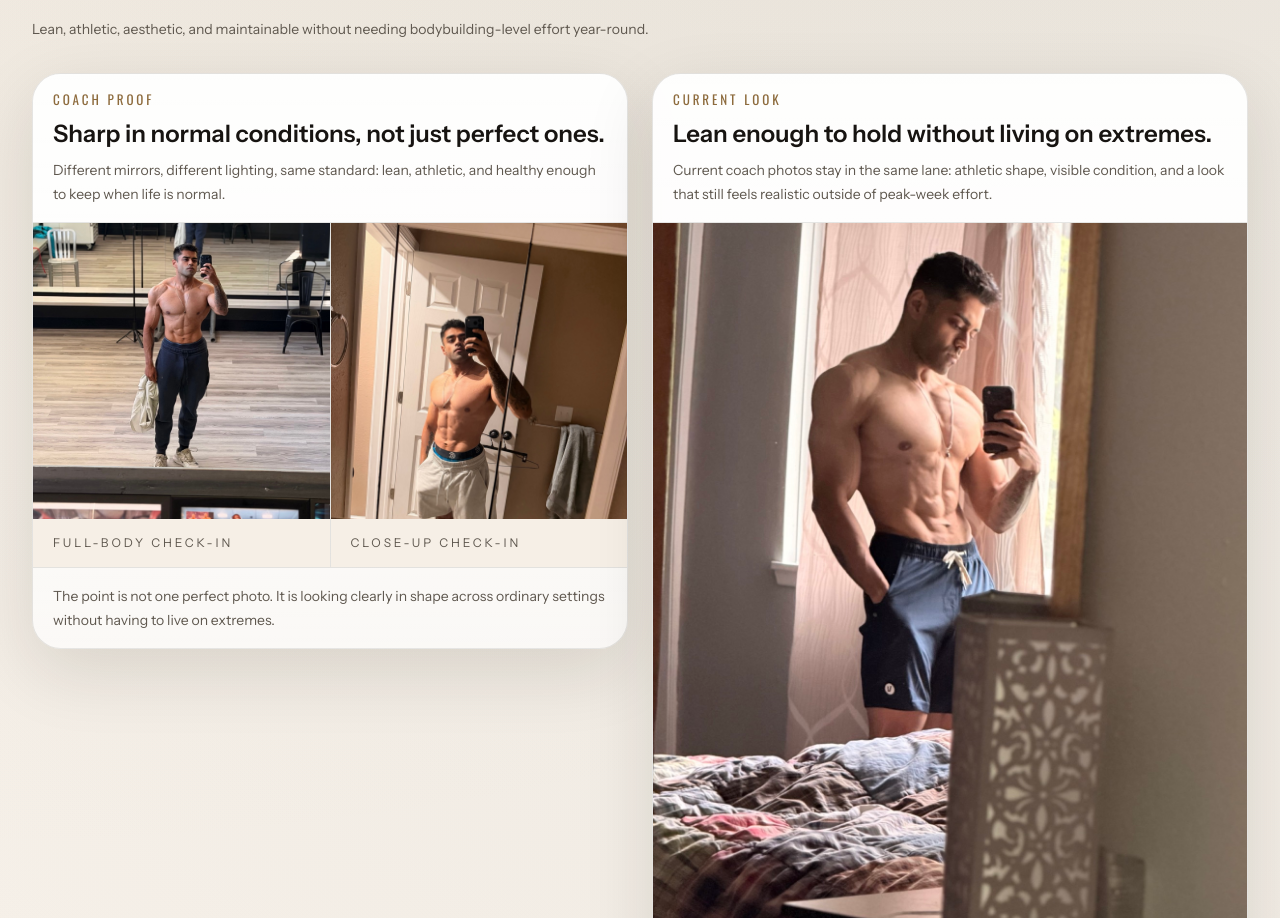
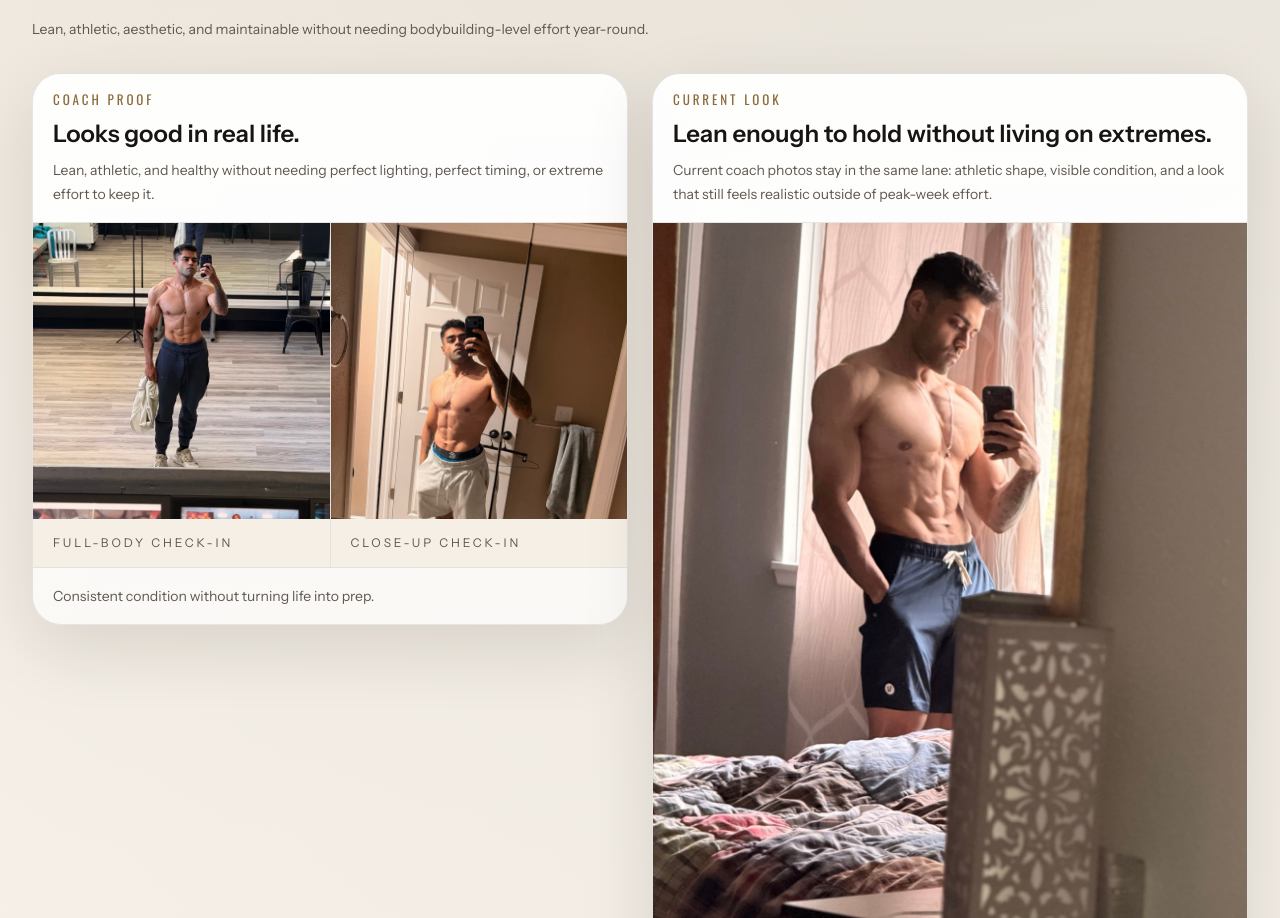
Before and after one commit to aseth93/twigthetics, a Next.js app: page / in a window 1280 px wide. Shown: the part 1953-2871 px from the top of the page. Built offline with nearby package versions, Linux system fonts and the light colour scheme; no server answers.

Commit message:
Refine coach proof homepage copy

```diff
--- a/src/content/site-config.ts
+++ b/src/content/site-config.ts
@@ -109,12 +109,11 @@ export const siteConfig: SiteConfig = {
     {
       id: "coach-everyday-standard",
       label: "Coach Proof",
-      title: "Sharp in normal conditions, not just perfect ones.",
+      title: "Looks good in real life.",
       summary:
-        "Different mirrors, different lighting, same standard: lean, athletic, and healthy enough to keep when life is normal.",
+        "Lean, athletic, and healthy without needing perfect lighting, perfect timing, or extreme effort to keep it.",
       timeframe: "Current coach check-ins",
-      result:
-        "The point is not one perfect photo. It is looking clearly in shape across ordinary settings without having to live on extremes.",
+      result: "Consistent condition without turning life into prep.",
       comparison: {
         before: {
           src: "/images/coach/coach-floor-mirror.jpg?v=2",
```
